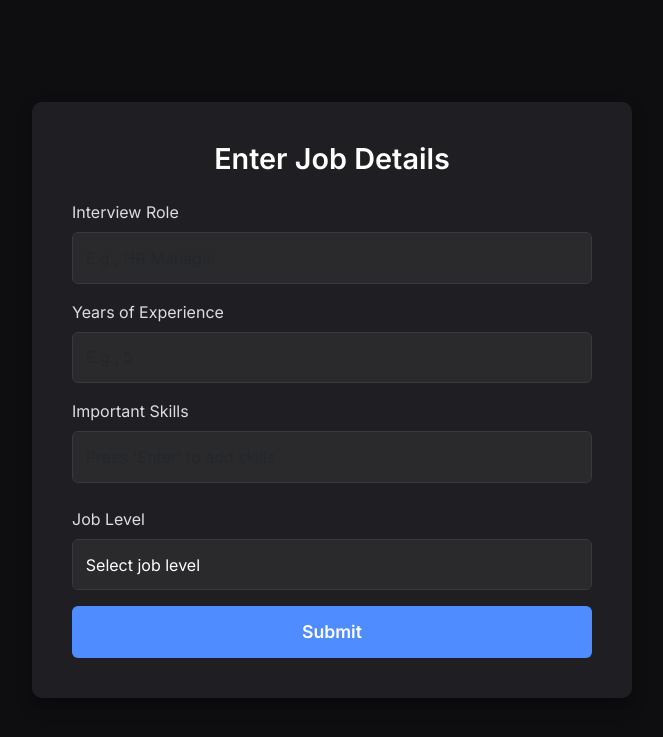
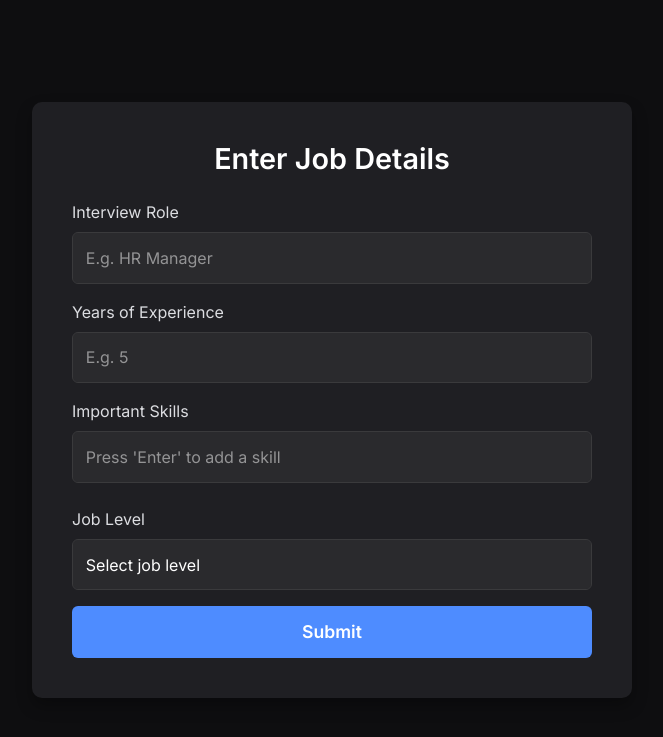
Before and after one commit to ibrahimm7004/ai-interviewer-generic, a Flask app: page / in a window 1280 px wide. Shown: the top 737 px of the page, without its empty margins (308-971 px from the left). Run offline with Flask 3, Linux system fonts and the light colour scheme.

Commit message:
updated placeholder text & textbox size

```diff
--- a/static/styles.css
+++ b/static/styles.css
@@ -14,6 +14,7 @@ body {
     justify-content: center;
     height: 100vh;
 }
+
 
 /* Form Container */
 .form-container {
--- a/templates/index.html
+++ b/templates/index.html
@@ -57,6 +57,42 @@
             outline: none;
         }
 
+        /* Placeholder Styling for #interview_role */
+        #interview_role::placeholder {
+            color: #ffffff7f; /* Light white with transparency */
+            opacity: 1;
+        }
+        #interview_role:-ms-input-placeholder { /* IE 10+ */
+            color: #ffffff7f;
+        }
+        #interview_role::-ms-input-placeholder { /* Edge */
+            color: #ffffff7f;
+        }
+
+        /* Placeholder Styling for #experience */
+        #experience::placeholder {
+            color: #ffffff7f; /* Light white with transparency */
+            opacity: 1;
+        }
+        #experience:-ms-input-placeholder { /* IE 10+ */
+            color: #ffffff7f;
+        }
+        #experience::-ms-input-placeholder { /* Edge */
+            color: #ffffff7f;
+        }
+
+        /* Placeholder Styling for #skills-input */
+        #skills-input::placeholder {
+            color: #ffffff7f; /* Light white with transparency */
+            opacity: 1;
+        }
+        #skills-input:-ms-input-placeholder { /* IE 10+ */
+            color: #ffffff7f;
+        }
+        #skills-input::-ms-input-placeholder { /* Edge */
+            color: #ffffff7f;
+        }
+
         /* Skills Tags */
         .skills-container {
             display: flex;
@@ -114,19 +150,19 @@
                 <!-- Role Input -->
                 <div class="mb-3">
                     <label for="interview_role" class="form-label">Interview Role</label>
-                    <input type="text" id="interview_role" name="interview_role" class="form-control custom-input" placeholder="E.g., HR Manager" required>
+                    <input type="text" id="interview_role" name="interview_role" class="form-control custom-input" placeholder="E.g. HR Manager" required>
                 </div>
 
                 <!-- Years of Experience -->
                 <div class="mb-3">
                     <label for="experience" class="form-label">Years of Experience</label>
-                    <input type="number" id="experience" name="candidate_years_of_experience" class="form-control custom-input" placeholder="E.g., 5" required>
+                    <input type="number" id="experience" name="candidate_years_of_experience" class="form-control custom-input" placeholder="E.g. 5" required>
                 </div>
 
                 <!-- Skills Input -->
                 <div class="mb-3">
                     <label for="skills" class="form-label">Important Skills</label>
-                    <input type="text" id="skills-input" class="form-control custom-input" placeholder="Press 'Enter' to add skills">
+                    <input type="text" id="skills-input" class="form-control custom-input" placeholder="Press 'Enter' to add a skill">
                     <div id="skills-container" class="skills-container"></div>
                 </div>
                 <input type="hidden" id="skills-hidden" name="job_important_skills">
```
Also changed, not shown: templates/interview.html (+11 -4 lines), 2 other files.
